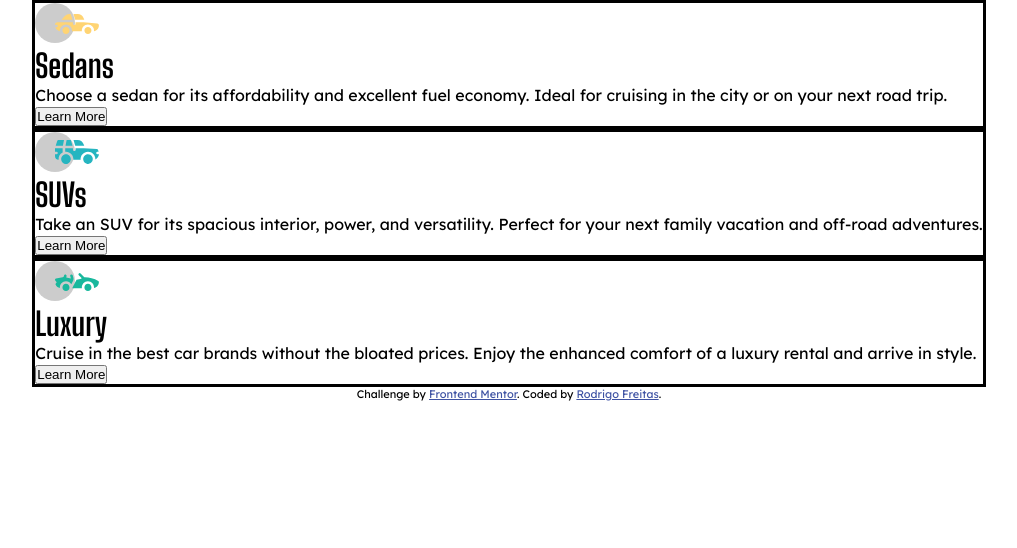
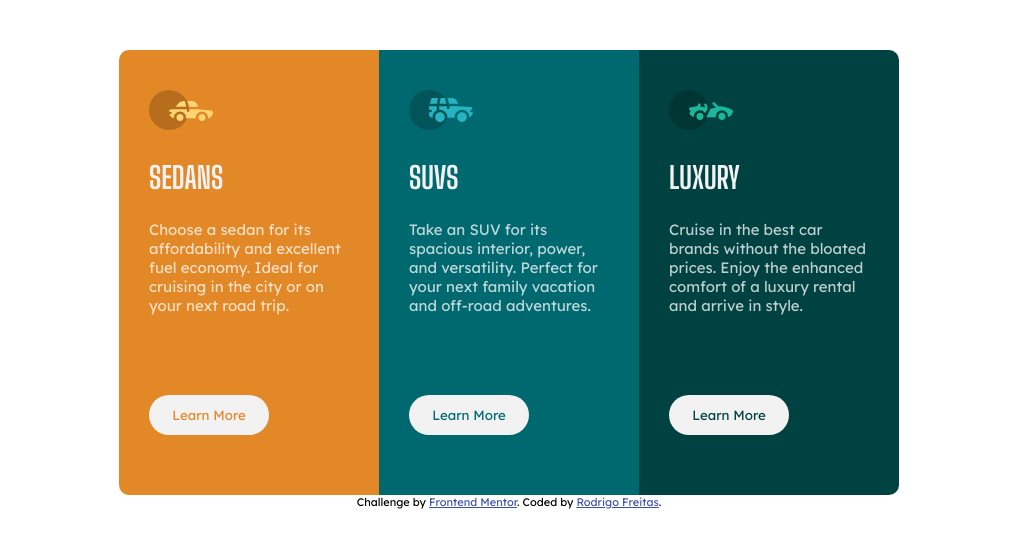
Before and after one commit to Rodjfreitas/3-column-preview-card-component-main, a plain HTML site: page src/index.html in a window 1280 px wide. Shown: the whole page, without its empty margins (131-1148 px from the left). Drawn offline with Linux system fonts and the light colour scheme.

Commit message:
estilização dos cartões, títulos, tamanho de fonte dos paragrafos, botão e hover do botão, espaçamento de textos e imagens.

```diff
--- a/src/index.html
+++ b/src/index.html
@@ -24,42 +24,44 @@
   <main>
     <div id="Cards">
 
-      <div class="Card">
+      <div class="Card one">
         <div class="image">
           <svg width="64" height="40" xmlns="http://www.w3.org/2000/svg"><g fill="none" fill-rule="evenodd"><circle fill="#000" opacity=".201" cx="20" cy="20" r="20"/><path d="M52.936 24.11c1.942 0 3.517 1.542 3.517 3.445 0 1.903-1.575 3.445-3.517 3.445s-3.516-1.542-3.516-3.445c0-1.903 1.574-3.445 3.516-3.445zm-21.957 0c1.942 0 3.517 1.542 3.517 3.445 0 1.903-1.575 3.445-3.517 3.445s-3.516-1.542-3.516-3.445c0-1.903 1.574-3.445 3.516-3.445zm6.948-4.848v1.429c0 .716.61 1.293 1.348 1.259a1.295 1.295 0 001.225-1.295v-1.393h8.256l13.483 1.313c.956.093 1.676.881 1.676 1.814 0 2.89-2.126 5.303-4.926 5.819.397-3.557-2.458-6.62-6.053-6.62-3.646 0-6.504 3.14-6.039 6.723h-9.879c.466-3.588-2.397-6.722-6.039-6.722-3.595 0-6.45 3.062-6.052 6.62-2.14-.398-3.916-1.912-4.61-3.931h1.142c.731 0 1.32-.598 1.285-1.322-.033-.678-.629-1.2-1.322-1.2H20v-.251c0-1.274 1.066-2.243 2.306-2.243h15.62zM42.59 11c2.645 0 4.99 1.556 5.972 3.963l.726 1.779H40.17L38.413 11h4.178zm-6.865 0l1.758 5.741H26.505l3.357-3.654A6.502 6.502 0 0134.644 11h1.082z" fill="#FFD473" fill-rule="nonzero"/></g></svg>
-          <h1>Sedans</h1>
+          <h1>SEDANS</h1>
           <p>  Choose a sedan for its affordability and excellent fuel economy. Ideal for cruising in the city
             or on your next road trip.</p>
           <button>Learn More</button>
         </div>
       </div>
 
-      <div class="Card">
+      <div class="Card two">
         <div class="image">
           <svg width="64" height="40" xmlns="http://www.w3.org/2000/svg"><g fill="none" fill-rule="evenodd"><circle fill="#000" opacity=".201" cx="20" cy="20" r="20"/><path d="M31.002 22.358c2.917 0 5.18 2.593 4.762 5.506a4.828 4.828 0 01-2.962 3.778 4.797 4.797 0 01-5.3-1.165c-1.188-1.26-1.235-2.613-1.263-2.613-.42-2.924 1.857-5.506 4.763-5.506zm22 0c3.457 0 5.798 3.567 4.41 6.744A4.816 4.816 0 0152.3 31.94a4.826 4.826 0 01-4.06-4.077c-.42-2.915 1.846-5.506 4.762-5.506zm-15.04-6.083v1.462a1.29 1.29 0 001.352 1.29c.693-.033 1.227-.631 1.227-1.326v-1.426h8.3l13.056.716a1.29 1.29 0 011.164.917c.27.895.446 1.477.563 1.87h-1.047c-.694 0-1.291.534-1.324 1.228a1.29 1.29 0 001.288 1.352h1.445c-.164 2.225-1.57 4.193-3.6 5.05.13-4.212-3.255-7.63-7.384-7.63-4.317 0-7.762 3.718-7.358 8.086h-7.285c.43-4.655-3.503-8.531-8.131-8.046v-3.543h7.734zm-10.312 0v4.308a7.4 7.4 0 00-4.006 7.274 3.874 3.874 0 01-3.642-3.864v-1.635h1.46a1.29 1.29 0 000-2.58h-1.461v-3.213l.003-.29h7.646zm14.986-8.196c2.65 0 5 1.592 5.984 4.055l.63 1.579a5.525 5.525 0 01-.065-.004l-.026-.002-.034-.002-.022-.002a4.178 4.178 0 00-.224-.006l-.098-.001h-.039l-.136-.001h-.052l-.326-.001H40.211L38.528 8.08zm-13.632 0l-1.122 5.616h-7.144l1.47-4.71a1.29 1.29 0 011.231-.906h5.565zm6.832 0l1.683 5.615h-7.007l1.121-5.615h4.203z" fill="#26B5C0" fill-rule="nonzero"/></g></svg>
-          <h1>SUVs</h1>
+          <h1>SUVS</h1>
           <p>  Take an SUV for its spacious interior, power, and versatility. Perfect for your next family vacation
             and off-road adventures.</p>
           <button>Learn More</button>
         </div>
       </div>
 
-      <div class="Card">
+      <div class="Card three">
         <div class="image">
           <svg width="64" height="40" xmlns="http://www.w3.org/2000/svg"><g fill="none" fill-rule="evenodd"><circle fill="#000" opacity=".201" cx="20" cy="20" r="20"/><path d="M30.98 22.835c1.941 0 3.516 1.604 3.516 3.583 0 1.978-1.575 3.582-3.517 3.582s-3.516-1.604-3.516-3.582c0-1.979 1.574-3.583 3.516-3.583zm21.956 0c1.942 0 3.517 1.604 3.517 3.583 0 1.978-1.575 3.582-3.517 3.582s-3.516-1.604-3.516-3.582c0-1.979 1.574-3.583 3.516-3.583zm-9.143-10.45a1.27 1.27 0 011.819 0l3.715 3.784c4.444-.115 9.7 1.142 13.964 3.753.387.237.624.664.624 1.124 0 3.006-2.126 5.514-4.926 6.05.397-3.698-2.458-6.882-6.053-6.882-3.646 0-6.504 3.264-6.039 6.99h-9.669c.76-1.544.993-2.026 1.337-2.711l.082-.162c.421-.835 1.056-2.07 2.883-5.65 1.68-.023 3.47-.408 5.247-1.403l-2.984-3.04a1.328 1.328 0 010-1.854zm-7.68 1.064c.683-.2 1.395.202 1.592.898l.749 2.652a3.46 3.46 0 01-.247 2.51l-1.733 3.395-.216.424c-1.07-1.89-3.06-3.114-5.279-3.114-3.595 0-6.45 3.184-6.052 6.885-1.832-.347-3.414-1.537-4.278-3.276a1.331 1.331 0 01.117-1.376l.955-1.303-1.325-1.295c-.751-.735-.376-2.024.64-2.231l6.614-1.346.13-.026c.092-.019.145-.03.157-.031.314-.146 1.07-.591 1.07-1.506 0-.734.592-1.327 1.316-1.31.712.016 1.268.662 1.256 1.388a4.11 4.11 0 01-.348 1.611 22.69 22.69 0 014.7 1.146l-.7-2.473a1.314 1.314 0 01.882-1.622z" fill="#19B89D" fill-rule="nonzero"/></g></svg>
-          <h1>Luxury</h1>
+          <h1>LUXURY</h1>
           <p>  Cruise in the best car brands without the bloated prices. Enjoy the enhanced comfort of a luxury
             rental and arrive in style.</p>
           <button>Learn More</button>
         </div>
       </div>
 
+      <footer class="attribution">
+        <p>    Challenge by <a href="https://www.frontendmentor.io?ref=challenge" target="_blank">Frontend Mentor</a>.
+          Coded by <a href="#">Rodrigo Freitas</a>.</p>
+      </footer>
+
     </div>
 
-    <footer class="attribution">
-      <p>    Challenge by <a href="https://www.frontendmentor.io?ref=challenge" target="_blank">Frontend Mentor</a>.
-        Coded by <a href="#">Rodrigo Freitas</a>.</p>
-    </footer>
+
   </main>
 
 
--- a/src/style.css
+++ b/src/style.css
@@ -6,31 +6,144 @@
 
 body{
   font-family: 'Lexend Deca', sans-serif;
+  font-size: 15px;
 
 }
 
 main{
   display: flex;
-  flex-direction: column;
   justify-content: center;
   align-items: center;
+  margin: 50px 20px;
 }
 
 h1{
   font-family: 'Big Shoulders Display', cursive;
+  margin-bottom: 25px;
+  color: hsl(0, 0%, 95%);
+}
+
+.Card p{
+  color: hsla(0, 0%, 100%, 0.75);
+  width: 235px;
+  text-align: left;
 }
 
 #Cards{
   display: grid;
-  grid-template-columns: max-content;
+  grid-template-areas:
+  'A'
+  'B'
+  'C'
+  'D';
 
 }
 
 .Card{
-  border: 3px solid black;
+  /*border: 3px solid black;*/
+  padding: 40px 30px;
+
+}
+
+.one{
+  grid-area: A;
+  border-top-left-radius: 10px;
+  border-top-right-radius: 10px;
+  background-color: hsl(31, 77%, 52%);
+}
+
+.two{
+  grid-area: B;
+  background-color: hsl(184, 100%, 22%);
+
+}
+
+.three{
+  grid-area: C;
+  border-bottom-left-radius: 10px;
+  border-bottom-right-radius: 10px;
+  background-color: hsl(179, 100%, 13%);
+}
+
+svg{
+  margin-bottom: 25px;
+}
+
+button{
+  background-color: hsl(0, 0%, 95%);
+  font-family: 'Lexend Deca', sans-serif;
+  width: 50%;
+  margin: 20px 0;
+  height: 40px;
+  border-radius: 30px;
+  border: 0;
+}
+
+.one button{
+  color: hsl(31, 77%, 52%);
+}
+.two button{
+  color: hsl(184, 100%, 22%);
+}
+.three button{
+  color: hsl(179, 100%, 13%);
 }
 
 
+button:hover{
+  cursor: pointer;
+  color: hsl(0, 0%, 95%);
+  border: 3px solid #f2f2f2;
 
-.attribution { font-size: 11px; text-align: center; }
+}
+
+.one button:hover{
+  background-color: hsl(31, 77%, 52%);;
+}
+.two button:hover{
+  background-color: hsl(184, 100%, 22%);;
+}
+.three button:hover{
+  background-color: hsl(179, 100%, 13%);;
+}
+
+
+.attribution {
+  grid-area: D;
+  font-size: 11px;
+  display: flex;
+  justify-content: center;
+  align-items: center;
+}
 .attribution a { color: hsl(228, 45%, 44%); }
+
+
+
+@media screen  and (min-width: 960px){
+  #Cards{
+    grid-template-areas:
+    'A B C'
+    'D D D';
+  }
+
+  .one{
+    border-top-left-radius: 10px;
+    border-bottom-left-radius: 10px;
+    border-top-right-radius: 0;
+  }
+
+  .three{
+    border-top-right-radius: 10px;
+    border-bottom-right-radius: 10px;
+    border-bottom-left-radius: 0;
+  }
+
+  .Card p{
+    width: 200px;
+    margin-bottom: 60px;
+  }
+
+  button{
+    width: 60%;
+  }
+}
```
